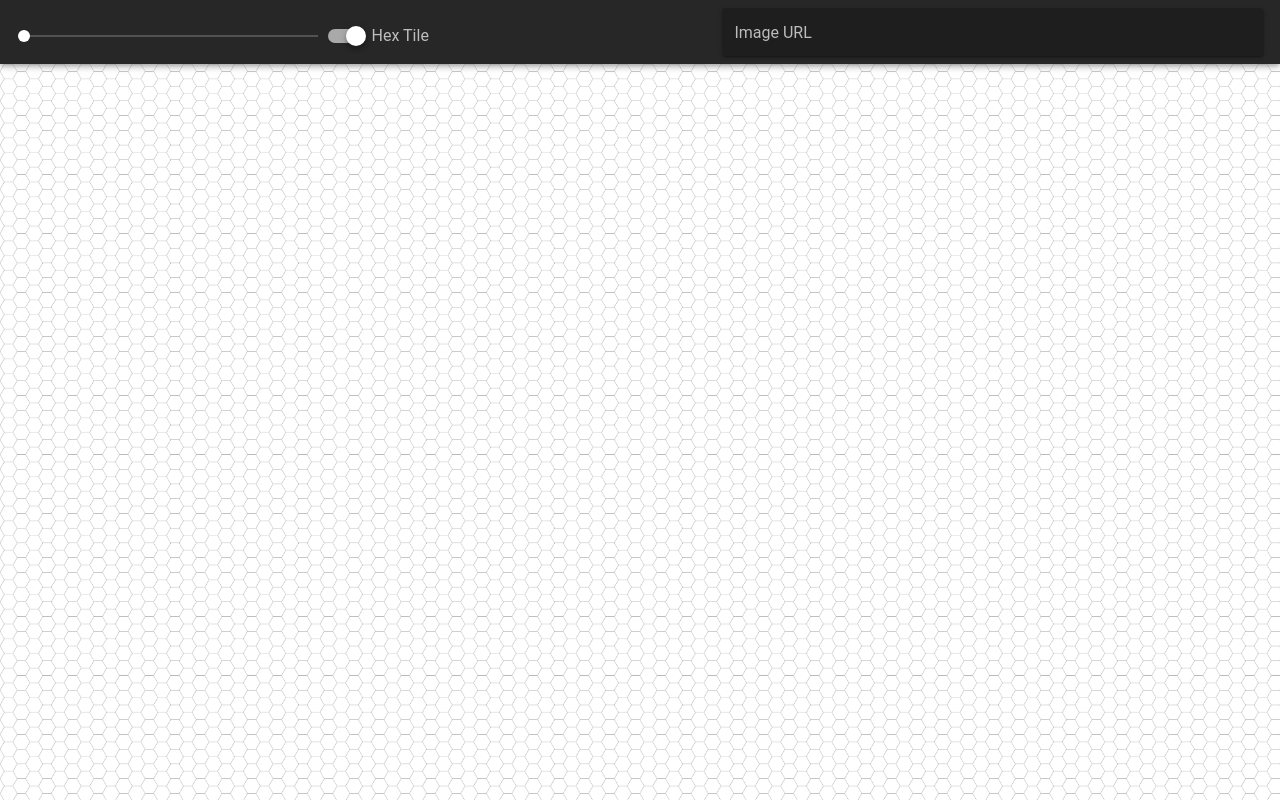
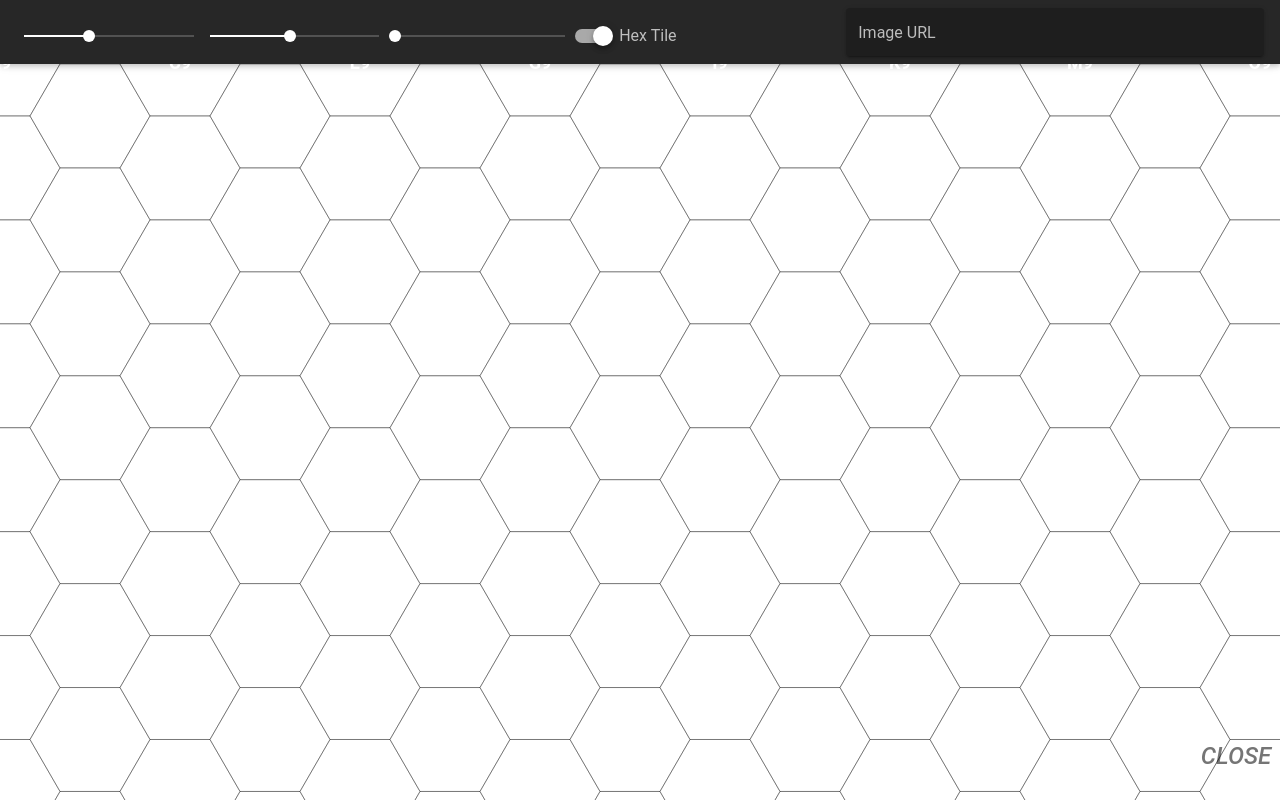
Before and after one commit to siifr/maptor, a Vue app: page / in a window 1280 px wide. Built offline with nearby package versions, Linux system fonts and the light colour scheme.

Commit message:
Adds nvmrc for version management; adds bg image scale/rotate sliders; adds grid numbers/letters for better position visual

```diff
--- a/src/components/Grid.vue
+++ b/src/components/Grid.vue
@@ -2,19 +2,6 @@
 <style>
   body {
     overflow:hidden;
-  }
-  div.hex1 {
-    background-image: url(./../assets/Hex-Pattern-2.png);
-    position: relative;
-    background-repeat: repeat;
-    height: 100%;
-  }
-  div.hex2 {
-    background-image: url(./../assets/Hex-Pattern.png);
-    background-repeat: repeat;
-    position: relative;
-    height: 100%;
-
   }
   div.grid {
     width: 100vw;
@@ -29,6 +16,30 @@
     position: absolute;
     background-size: contain;
   }
+  svg.hex-grid {
+    position: absolute;
+    top: 0;
+    left: 0;
+    width: 100%;
+    height: 100%;
+  }
+  .hex-tile {
+    fill: rgba(255,255,255, 0.35);
+    stroke: rgba(0, 0, 0, 0.35);
+    stroke-width: 1;
+  }
+  .hex-tile.alt {
+    fill: rgba(33, 150, 243, 0.35);
+  }
+  .hex-label {
+    font-size: 20px;
+    fill: #ffffff;
+    text-anchor: middle;
+    dominant-baseline: middle;
+    pointer-events: none;
+    user-select: none;
+    font-weight: bold;
+  }
 </style>
 
 <template>
@@ -38,13 +49,28 @@
       absolute
       dark
       flat
-      tile>
+      tile
+      :style="{ display: headerHidden ? 'none' : 'block' }">
       <v-toolbar  style="padding-top: 15px">
         <v-slider
-          v-model="slider"
-          min="2"
-          max="20"
-          step="0.5"
+          v-model="hexRadius"
+          min="10"
+          max="140"
+          step="5"
+          ticks>
+        </v-slider>
+        <v-slider
+          v-model="imageScale"
+          min="10"
+          max="200"
+          step="10"
+          ticks>
+        </v-slider>
+        <v-slider
+          v-model="imageRotation"
+          min="0"
+          max="360"
+          step="5"
           ticks>
         </v-slider>
         <v-switch
@@ -61,16 +87,45 @@
       </v-toolbar>
     </v-card>
     <div class="grid">
-      <v-img class="map" :src="mapImage" ></v-img>
       <div
-        :style="{'background-size': slider + '%'}"
-        :class="switch1 ? 'hex1' : 'hex2'" >
+        v-if="mapImage"
+        class="map"
+        :style="{
+          backgroundImage: 'url(' + mapImage + ')',
+          backgroundSize: imageScale + '%',
+          backgroundPosition: 'center',
+          transform: 'rotate(' + imageRotation + 'deg)',
+          transformOrigin: 'center',
+        }">
       </div>
-      <div
-        :style="{'background-image': 'url('+ mapImage + ');'}"
-        class="map">
-      </div>
+      <svg class="hex-grid">
+        <path
+          v-for="hex in hexes"
+          :key="hex.id"
+          class="hex-tile"
+          :class="{ alt: !switch1 }"
+          :d="hex.d">
+        </path>
+        <text
+          v-for="hex in hexes"
+          :key="hex.id"
+          class="hex-label"
+          :x="hex.cx"
+          :y="hex.cy"
+          :style="{ fontSize: hexFontSize + 'px' }">
+          {{ hex.label }}
+        </text>
+      </svg>
     </div>
+    <v-btn
+      fixed
+      bottom
+      right
+      fab
+      icon
+      @click="headerHidden = !headerHidden">
+      <v-icon>{{ headerHidden ? 'menu' : 'close' }}</v-icon>
+    </v-btn>
   </v-app>
 </template>
 <script>
@@ -79,13 +134,85 @@
     components: {
     },
     data: () => ({
-      switch1:true,
+      switch1: true,
       mapImage: '',
-      slider: 2,
+      hexRadius: 60,
+      imageScale: 100,
+      imageRotation: 0,
+      headerHidden: false,
+      windowWidth: window.innerWidth,
+      windowHeight: window.innerHeight,
 
     }),
     computed: {
-
-    }
+      hexFontSize() {
+        return Math.max(this.hexRadius * 0.3, 6);
+      },
+      hexes() {
+        const r = this.hexRadius;
+        const sqrt3 = Math.sqrt(3);
+        const hexes = [];
+        const width = this.windowWidth;
+        const height = this.windowHeight;
+        let col = 0;
+        let cx = 0;
+        while (cx - r <= width) {
+          const yOffset = col % 2 === 1 ? (sqrt3 / 2) * r : 0;
+          const columnHexes = [];
+          let cy = yOffset;
+          while (cy - (sqrt3 / 2) * r <= height) {
+            const d = [
+              `M ${cx + r} ${cy}`,
+              `L ${cx + r / 2} ${cy - (sqrt3 / 2) * r}`,
+              `L ${cx - r / 2} ${cy - (sqrt3 / 2) * r}`,
+              `L ${cx - r} ${cy}`,
+              `L ${cx - r / 2} ${cy + (sqrt3 / 2) * r}`,
+              `L ${cx + r / 2} ${cy + (sqrt3 / 2) * r}`,
+              'Z',
+            ].join(' ');
+            columnHexes.push({
+              id: col + '-' + columnHexes.length,
+              col: col,
+              row: columnHexes.length,
+              cx: cx,
+              cy: cy,
+              d: d,
+            });
+            cy += sqrt3 * r;
+          }
+          // label rows like a chessboard: bottom row of the column = rank 1
+          const totalRows = columnHexes.length;
+          columnHexes.forEach((hex, index) => {
+            hex.label = this.columnLetter(hex.col) + (totalRows - index);
+          });
+          hexes.push.apply(hexes, columnHexes);
+          col += 1;
+          cx = col * (3 / 2) * r;
+        }
+        return hexes;
+      },
+    },
+    mounted() {
+      window.addEventListener('resize', this.onResize);
+    },
+    beforeDestroy() {
+      window.removeEventListener('resize', this.onResize);
+    },
+    methods: {
+      columnLetter(colIndex) {
+        let n = colIndex + 1;
+        let letter = '';
+        while (n > 0) {
+          const m = (n - 1) % 26;
+          letter = String.fromCharCode(65 + m) + letter;
+          n = Math.floor((n - 1) / 26);
+        }
+        return letter;
+      },
+      onResize() {
+        this.windowWidth = window.innerWidth;
+        this.windowHeight = window.innerHeight;
+      },
+    },
   }
 </script>
```
Also changed, not shown: 1 other file (tests, documents, lock files or other folders).
